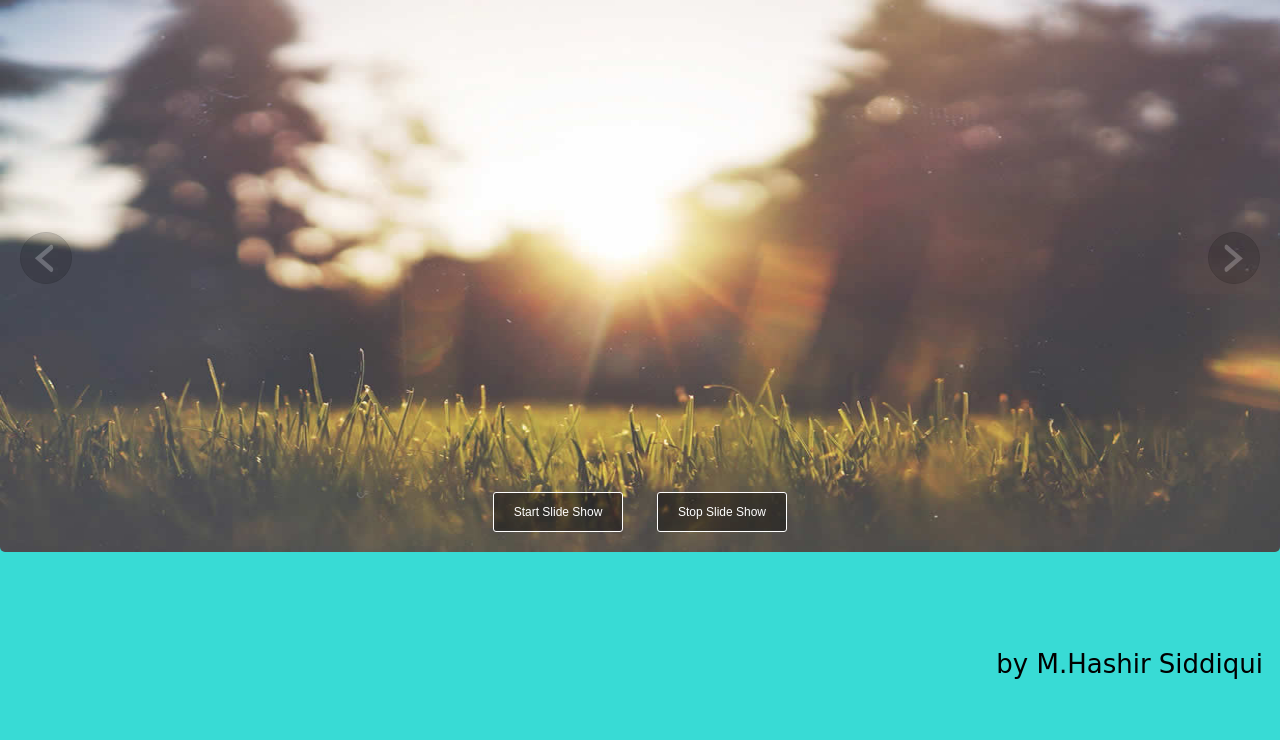
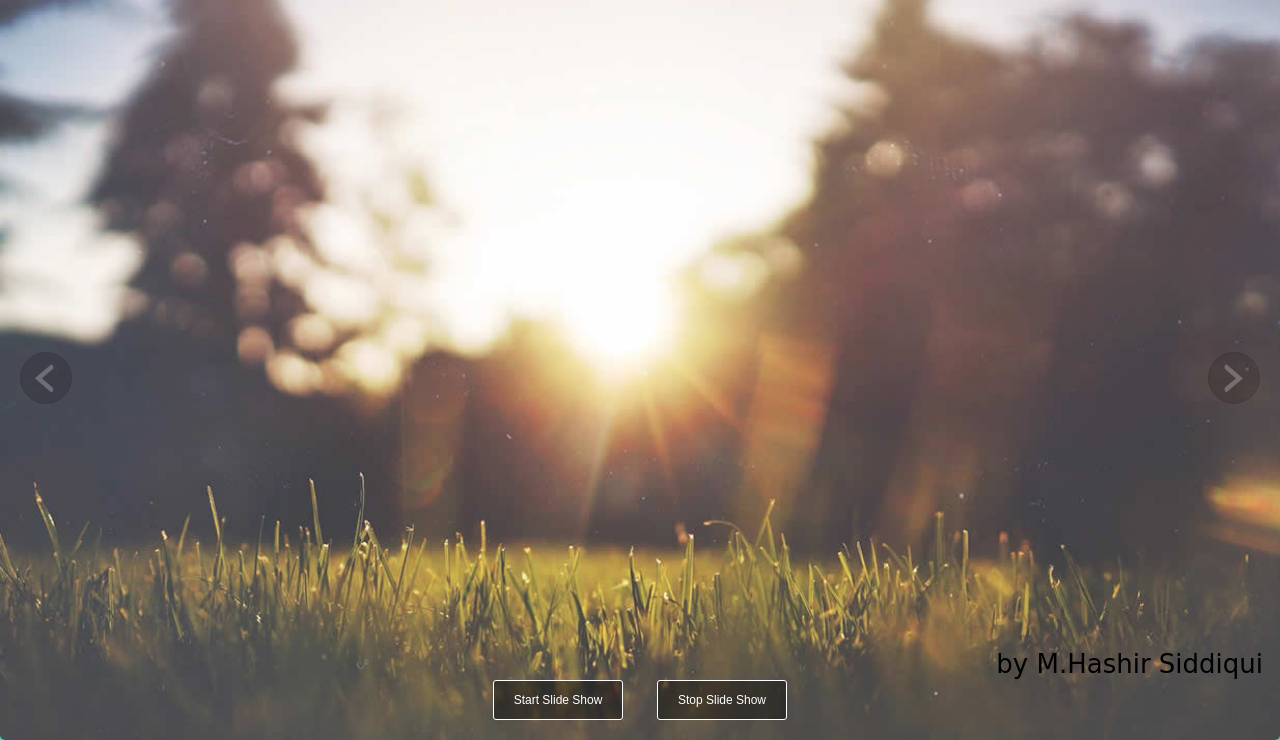
Before and after one commit to hashirsidd/JavaScript-Slider, a plain HTML site: page slider3.html in a window 1280 px wide. Shown: the part 113-853 px from the top of the page. Before the commit the page ends 800 px from the top, so only its background shows below. Drawn offline with Linux system fonts and the light colour scheme; a web font is replaced by a local one.

Commit message:
finally completed

```diff
--- a/slider1.css
+++ b/slider1.css
@@ -5,7 +5,7 @@ body{
 }
 .container{
     /*width: 1200px;*/
-    height: 800px;
+    height: 854px;
     margin: 0px auto;
     overflow: hidden;
     position: relative;
@@ -21,7 +21,7 @@ body{
     min-width: 1000px;
     transition: all 0.2s ease;
     font-family: 'Dosis', sans-serif;
-    background-color: rgba(0, 0, 0, 0.8);
+    background-color: rgba(0, 0, 0, 0.6);
     border-bottom: 1px solid #fff;
 }
 .header img{
@@ -65,7 +65,7 @@ body{
     top: 0px;
 }
 #img{
-    height: 800px;
+    height: 790px;
     width:100%;
 }
 .left-img{
--- a/slider2.css
+++ b/slider2.css
@@ -11,7 +11,7 @@ body{
     position: relative;
 }
 #image{
-    height: 600px;
+    height: 788px;
     width: 100%;
     border-radius: 5px;
     vertical-align: middle;
--- a/slider3.css
+++ b/slider3.css
@@ -11,7 +11,7 @@ body{
     position: relative;
 }
 #image{
-    height: 600px;
+    height: 788px;
     width: 100%;
     border-radius: 5px;
     vertical-align: middle;
@@ -19,7 +19,7 @@ body{
 }
 .container{
     width: 100%;
-    height: 600px;
+    height: 788px;
     margin: 0px auto;
     position: relative;
     border-radius: 5px;
@@ -73,7 +73,7 @@ input:active{
     width: 50px;
     height: 50px;
     position: absolute;
-    top: 70%;
+    top: 100%;
     left: 20px;
     background-color: rgba(2, 2, 2, 0.7);;
     border: 1px solid #000;
@@ -85,7 +85,7 @@ input:active{
     width: 50px;
     height: 50px;
     position: absolute;
-    top: 70%;
+    top: 100%;
     right: 20px;
     background-color: rgba(2, 2, 2, 0.7);;
     border: 1px solid #000;
--- a/style.css
+++ b/style.css
@@ -2,12 +2,13 @@ body {
     margin: 0px;
     padding: 0px;
     /*height: 3600px;*/
+    height: 800px !important;
 }
 .div-one {
     background-image: url(./images/bg.jpg);
     background-size: cover;
     background-position: center;
-    height: 860px;
+    height: 854px;
     width: 100%;
     margin: 0px;
     padding: 0px;
```
Also changed, not shown: index.html (+1 -6 lines), slider1.html (+2 -0 lines).
